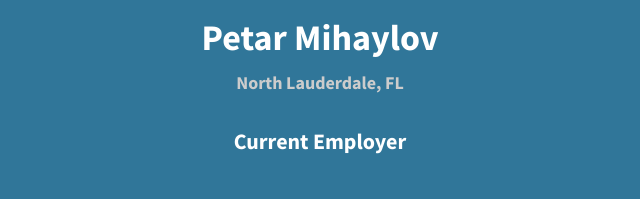
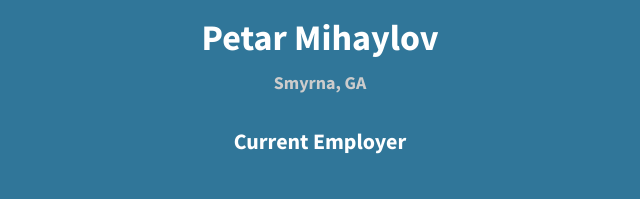
Before and after one commit to petarmihaylov/petarmihaylov.me, a plain HTML site: page index.html in a window 1280 px wide. Shown: the part 389-588 px from the top of the page, 320-960 px from the left. Drawn offline with nearby package versions, Linux system fonts and the light colour scheme; a web font is replaced by a local one.

Commit message:
Update location

```diff
--- a/index.html
+++ b/index.html
@@ -22,7 +22,7 @@
         <img class="my-picture" src="https://secure.gravatar.com/avatar/0eb64bd927318821e4494ec004cd5623?size=400px"
         alt="This is a picture of Petar Mihaylov">
         <p class="my-name my-info">Petar Mihaylov</p>
-        <p class="my-city my-info">North Lauderdale, FL</p>
+        <p class="my-city my-info">Smyrna, GA</p>
         <p class="my-employer my-info">Current Employer</p>
         <img class="employer-logo" src="UltimateSoftwareLogo.svg" alt="Ultimate Software Logo">
         <a href="projects/resume" class="resume">Resume</a> <span class="delimiter">|</span> <a href="https://github.com/petarmihaylov?tab=repositories" class="github-repository">Repository</a>
```
